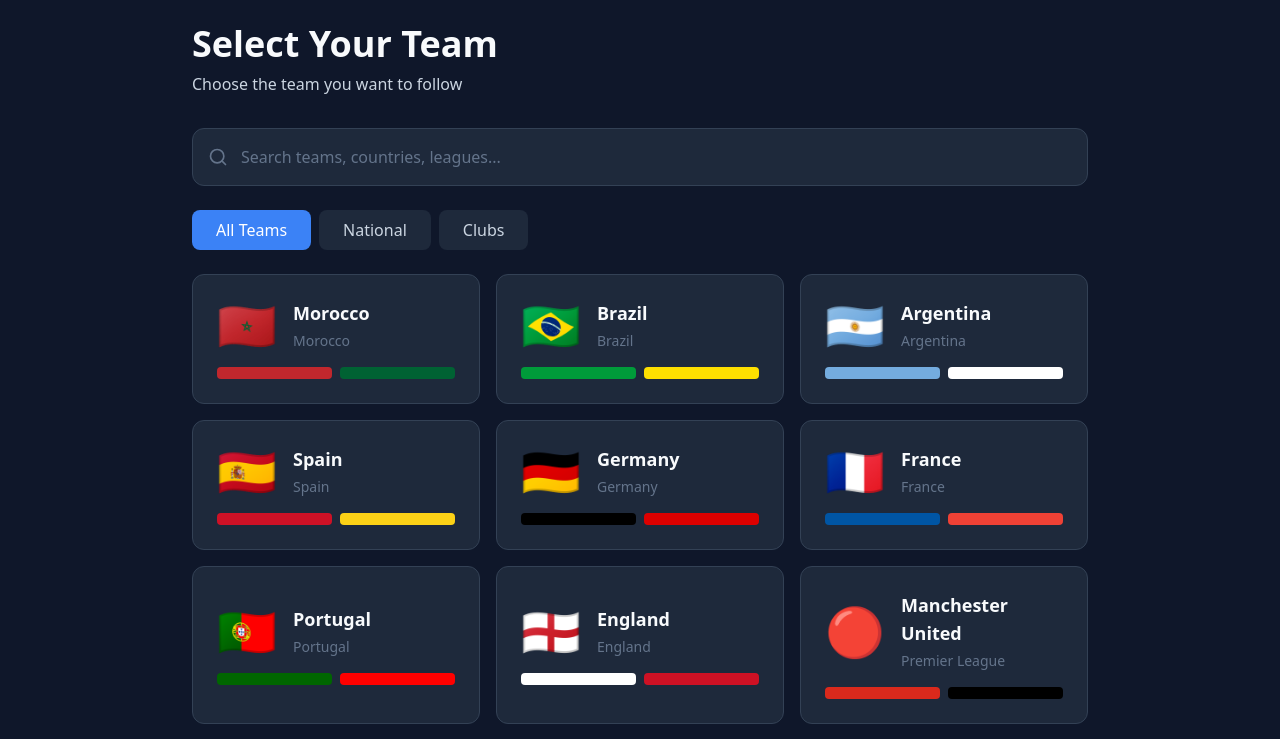
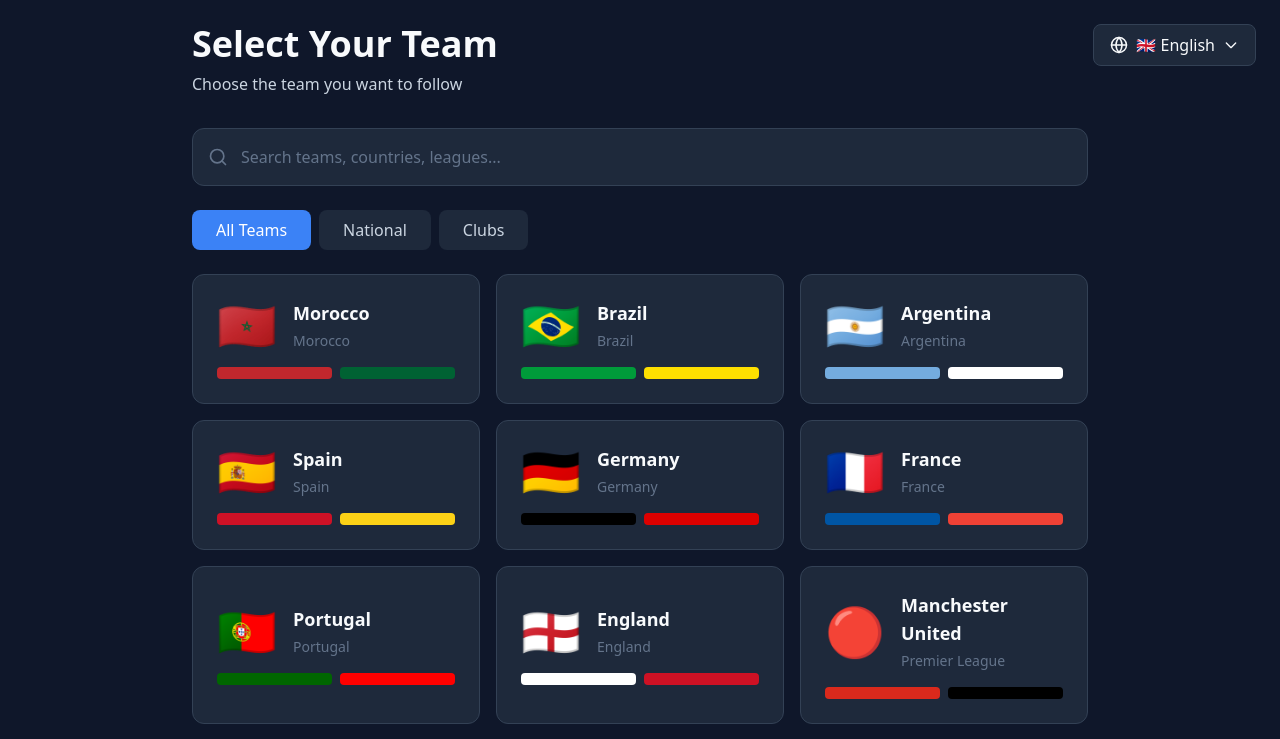
Before and after one commit to noureddineweb3dev/fanHub, a Next.js app: page /en/select-team in a window 1280 px wide. Shown: the top 739 px of the page. Built offline with nearby package versions, Linux system fonts and the light colour scheme.

Commit message:
Switcher added to main pages

```diff
--- a/src/app/[locale]/page.tsx
+++ b/src/app/[locale]/page.tsx
@@ -4,6 +4,7 @@
 import { useRouter, useParams } from 'next/navigation';
 import Link from 'next/link';
 import { useTranslations } from 'next-intl';
+import LanguageSwitcher from '@/components/ui/LanguageSwitcher';
 
 export default function Home() {
   const router = useRouter();
@@ -20,12 +21,18 @@
 
   return (
     <main className="min-h-screen flex items-center justify-center p-8">
+      <div className="absolute top-6 right-6">
+        <LanguageSwitcher />
+      </div>
+
       <div className="text-center max-w-2xl">
         <div className="mb-6 text-7xl">⚽</div>
 
         <h1 className="text-6xl font-bold mb-4">{t('title')}</h1>
 
-        <p className="text-text-secondary text-xl mb-8">{t('description')}</p>
+        <p className="text-text-secondary text-xl mb-8">
+          {t('description')}
+        </p>
 
         <Link
           href={`/${locale}/select-team`}
--- a/src/app/[locale]/select-team/page.tsx
+++ b/src/app/[locale]/select-team/page.tsx
@@ -6,6 +6,7 @@
 import { Team } from '@/lib/types/team';
 import { Search } from 'lucide-react';
 import { useTranslations } from 'next-intl';
+import LanguageSwitcher from '@/components/ui/LanguageSwitcher';
 
 export default function SelectTeamPage() {
   const router = useRouter();
@@ -30,6 +31,9 @@
   return (
     <main className="min-h-screen p-6 pb-24">
       <div className="max-w-4xl mx-auto">
+        <div className="absolute top-6 right-6">
+          <LanguageSwitcher />
+        </div>
         <div className="mb-8">
           <h1 className="text-4xl font-bold mb-2">{t('title')}</h1>
           <p className="text-text-secondary">{t('subtitle')}</p>
--- a/src/app/[locale]/team/[teamId]/page.tsx
+++ b/src/app/[locale]/team/[teamId]/page.tsx
@@ -5,6 +5,7 @@
 import Link from 'next/link';
 import { ArrowLeft, Trophy, Users, Newspaper, Video } from 'lucide-react';
 import { useTranslations } from 'next-intl';
+import LanguageSwitcher from '@/components/ui/LanguageSwitcher';
 
 export default function TeamDashboardPage() {
   const params = useParams();
@@ -32,6 +33,9 @@
     <main className="min-h-screen">
       <div className="gradient-team text-white">
         <div className="max-w-4xl mx-auto px-6 py-8">
+          <div className="absolute top-6 right-6">
+            <LanguageSwitcher />
+          </div>
           <Link
             href={`/${locale}/select-team`}
             className="inline-flex items-center gap-2 mb-6 opacity-90 hover:opacity-100 transition-opacity"
```
